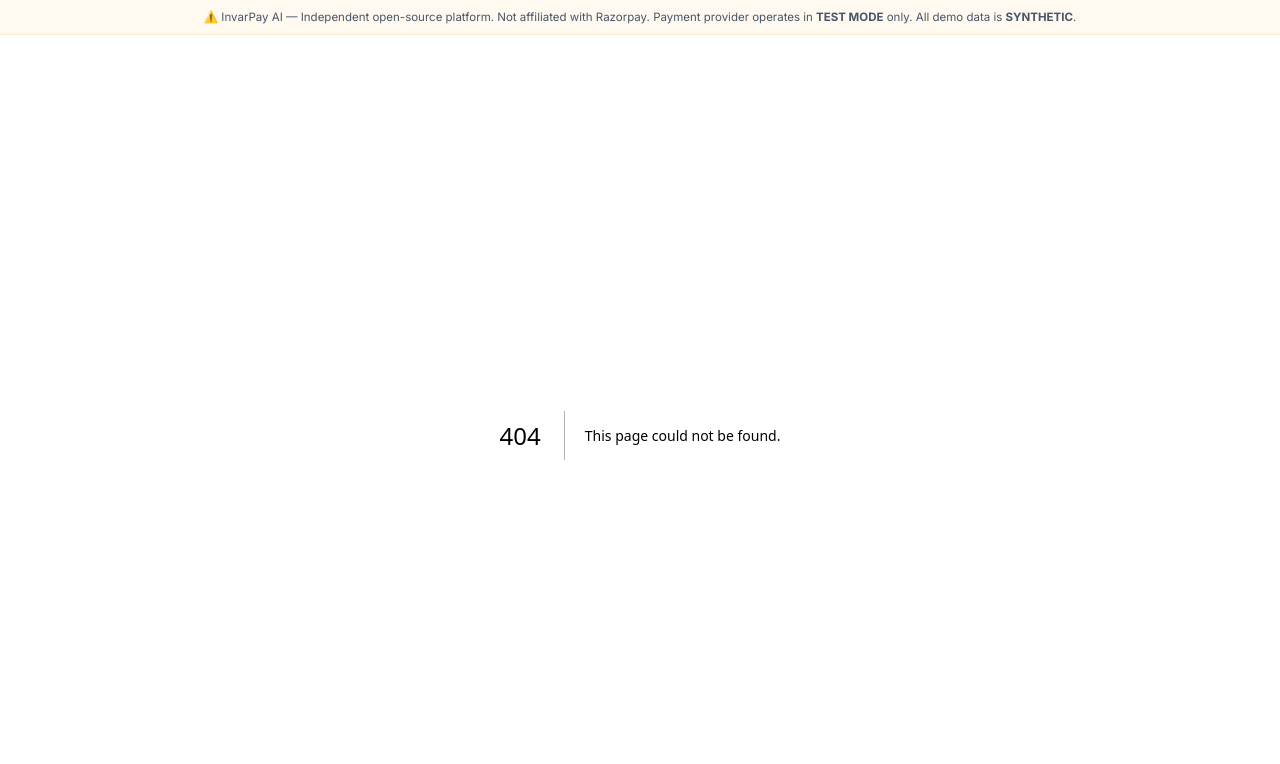
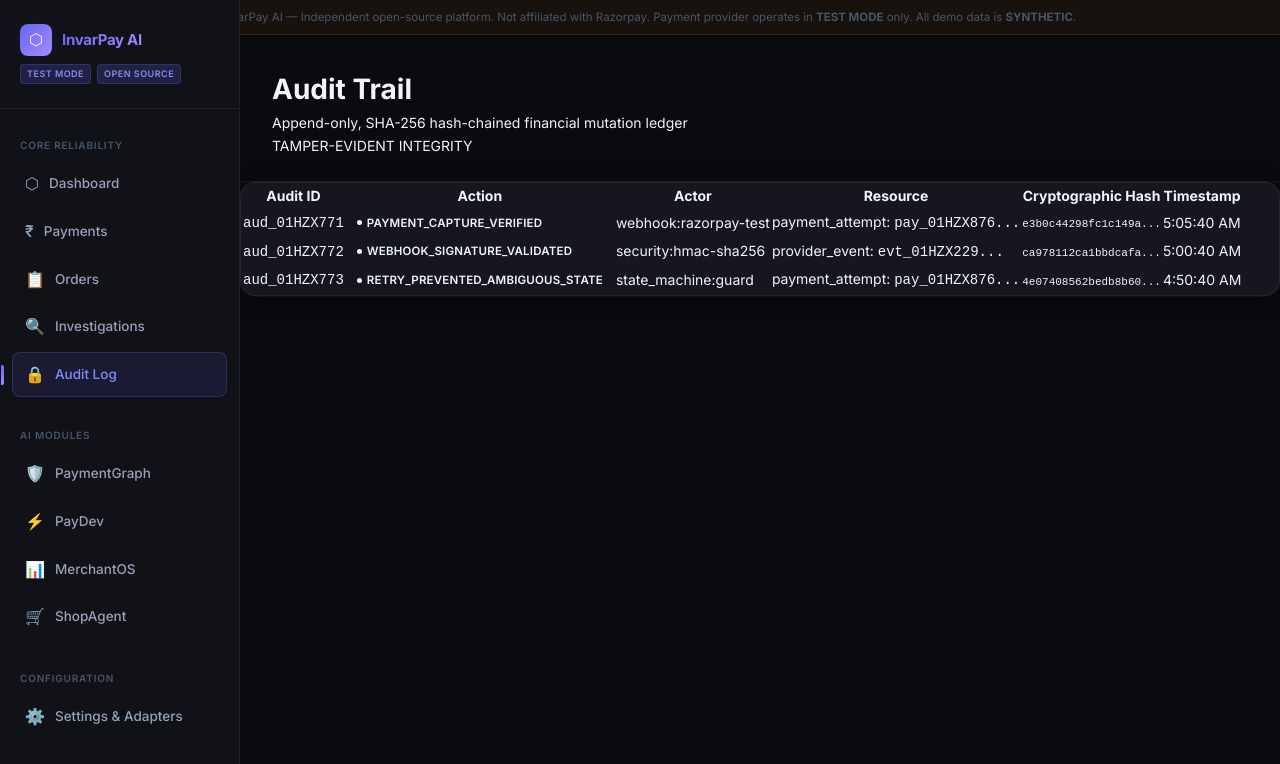
Before and after one commit to karthikrshet/InvarPay, a Next.js app in the folder apps/web/: page /audit in a window 1280 px wide. Before the commit this address had no page. Shown: the top 764 px of the page. Built offline with nearby package versions, Linux system fonts and the light colour scheme.

Commit message:
feat(web): Build cryptographically verifiable SHA-256 audit log inspection page

```diff
--- /dev/null
+++ b/apps/web/app/audit/page.tsx
@@ -0,0 +1,105 @@
+'use client'
+
+import { useEffect, useState } from 'react'
+import { Sidebar } from '../../components/Sidebar'
+
+interface AuditEvent {
+  id: string
+  action: string
+  actor: string
+  resource_type: string
+  resource_id: string
+  hash: string
+  timestamp: string
+}
+
+export default function AuditPage() {
+  const [events, setEvents] = useState<AuditEvent[]>([])
+
+  useEffect(() => {
+    setEvents([
+      {
+        id: 'aud_01HZX771',
+        action: 'PAYMENT_CAPTURE_VERIFIED',
+        actor: 'webhook:razorpay-test',
+        resource_type: 'payment_attempt',
+        resource_id: 'pay_01HZX87654ABCD1234567890',
+        hash: 'e3b0c44298fc1c149afbf4c8996fb92427ae41e4649b934ca495991b7852b855',
+        timestamp: new Date().toISOString(),
+      },
+      {
+        id: 'aud_01HZX772',
+        action: 'WEBHOOK_SIGNATURE_VALIDATED',
+        actor: 'security:hmac-sha256',
+        resource_type: 'provider_event',
+        resource_id: 'evt_01HZX229',
+        hash: 'ca978112ca1bbdcafac231b39a23dc4da786eff8147c4e72b9807785afee48bb',
+        timestamp: new Date(Date.now() - 300000).toISOString(),
+      },
+      {
+        id: 'aud_01HZX773',
+        action: 'RETRY_PREVENTED_AMBIGUOUS_STATE',
+        actor: 'state_machine:guard',
+        resource_type: 'payment_attempt',
+        resource_id: 'pay_01HZX87654ABCD1234567899',
+        hash: '4e07408562bedb8b60ce05c1decfe3ad16b72230967de01f640b7e4729b49fce',
+        timestamp: new Date(Date.now() - 900000).toISOString(),
+      },
+    ])
+  }, [])
+
+  return (
+    <div className="layout">
+      <Sidebar />
+      <main className="main-content">
+        <header className="page-header">
+          <div>
+            <h1 className="page-title">Audit Trail</h1>
+            <p className="page-subtitle">Append-only, SHA-256 hash-chained financial mutation ledger</p>
+          </div>
+          <div className="provider-pill">
+            <span className="provider-dot" />
+            <span>TAMPER-EVIDENT INTEGRITY</span>
+          </div>
+        </header>
+
+        <div className="card">
+          <div className="table-wrapper">
+            <table>
+              <thead>
+                <tr>
+                  <th>Audit ID</th>
+                  <th>Action</th>
+                  <th>Actor</th>
+                  <th>Resource</th>
+                  <th>Cryptographic Hash</th>
+                  <th>Timestamp</th>
+                </tr>
+              </thead>
+              <tbody>
+                {events.map(ev => (
+                  <tr key={ev.id}>
+                    <td><code>{ev.id}</code></td>
+                    <td>
+                      <span className="badge badge-initiated">{ev.action}</span>
+                    </td>
+                    <td>{ev.actor}</td>
+                    <td>{ev.resource_type}: <code>{ev.resource_id.slice(0, 12)}...</code></td>
+                    <td>
+                      <code style={{ fontSize: 11, color: 'var(--color-text-muted)' }}>
+                        {ev.hash.slice(0, 18)}...
+                      </code>
+                    </td>
+                    <td style={{ color: 'var(--color-text-muted)' }}>
+                      {new Date(ev.timestamp).toLocaleTimeString()}
+                    </td>
+                  </tr>
+                ))}
+              </tbody>
+            </table>
+          </div>
+        </div>
+      </main>
+    </div>
+  )
+}
```
